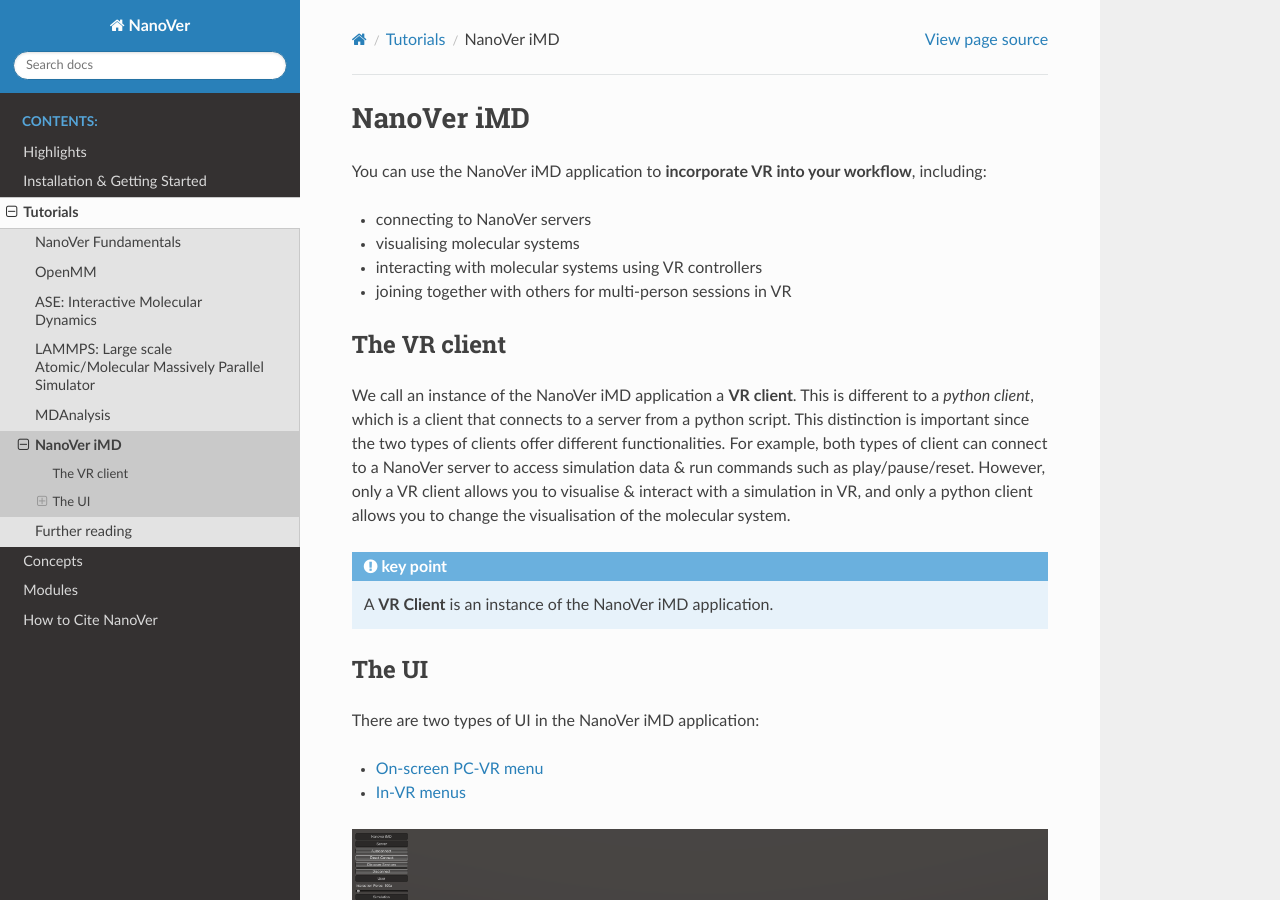
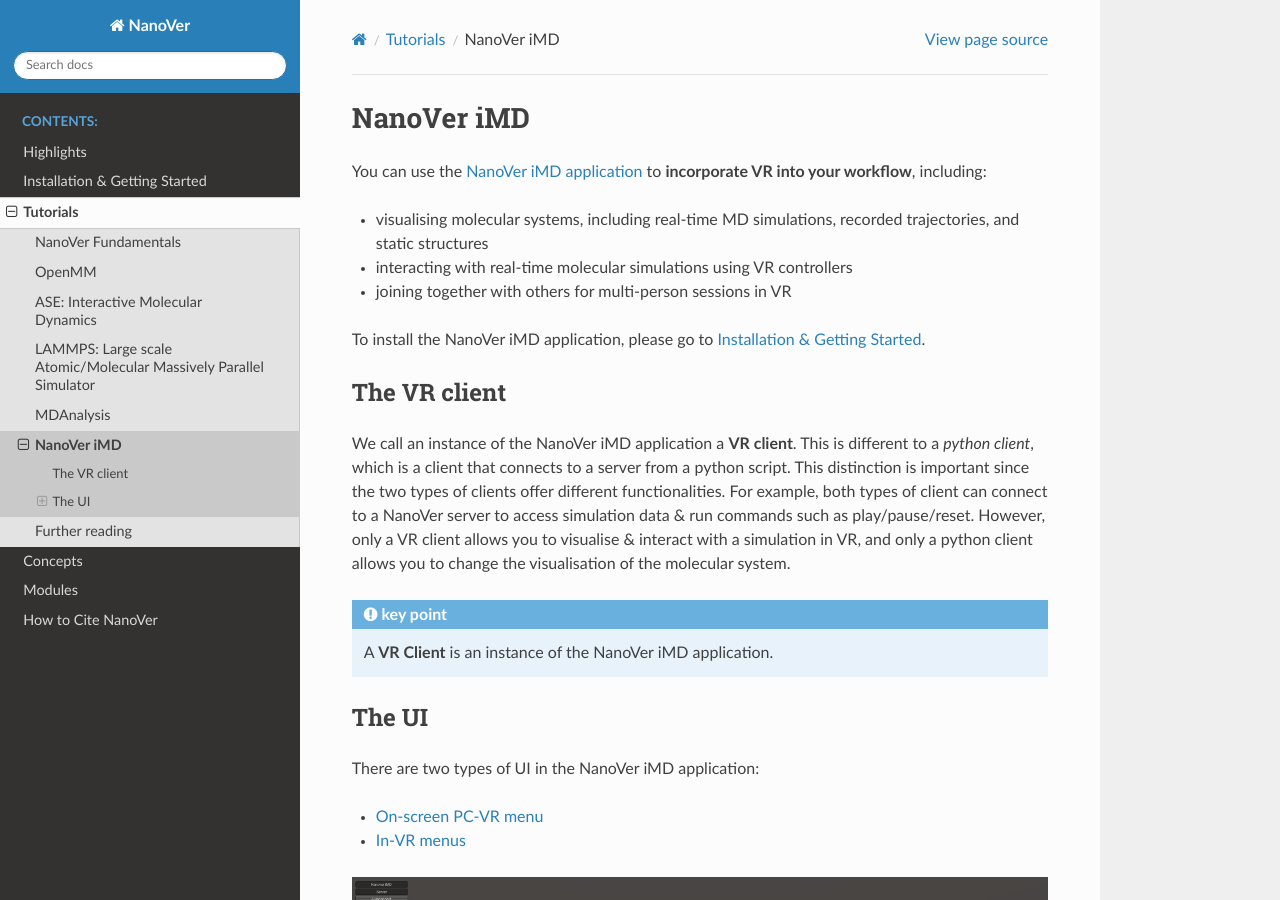
Before and after one commit to IRL2/nanover-docs, a Sphinx documentation site: the page built from source/tutorials/vrclient/vrclient.rst, in a window 1280 px wide and 900 px high. Built offline with Sphinx 7.4.7 and the Read the Docs theme 2.0.0, drawn with Linux system fonts in a browser that asks for light colours; pages that are not in the unit, such as notebooks, are missing from menus; the version number could not be read and is left out.

Commit message:
Minor wording updates
Add note about installing the iMD app
Add useful hyperlinks

```diff
--- a/source/tutorials/vrclient/vrclient.rst
+++ b/source/tutorials/vrclient/vrclient.rst
@@ -4,17 +4,18 @@
 NanoVer iMD
 ===========
 
-You can use the NanoVer iMD application to **incorporate VR into your workflow**, including:
+You can use the `NanoVer iMD application <https://github.com/IRL2/nanover-imd>`_
+to **incorporate VR into your workflow**, including:
 
-* connecting to NanoVer servers
-* visualising molecular systems
-* interacting with molecular systems using VR controllers
+* visualising molecular systems, including real-time MD simulations, recorded trajectories, and static structures
+* interacting with real-time molecular simulations using VR controllers
 * joining together with others for multi-person sessions in VR
+
+To install the NanoVer iMD application, please go to :ref:`installation`.
 
 
 The VR client
 #############
-
 
 We call an instance of the NanoVer iMD application a **VR client**.
 This is different to a *python client*, which is a client that connects to a server from a python script.
```
